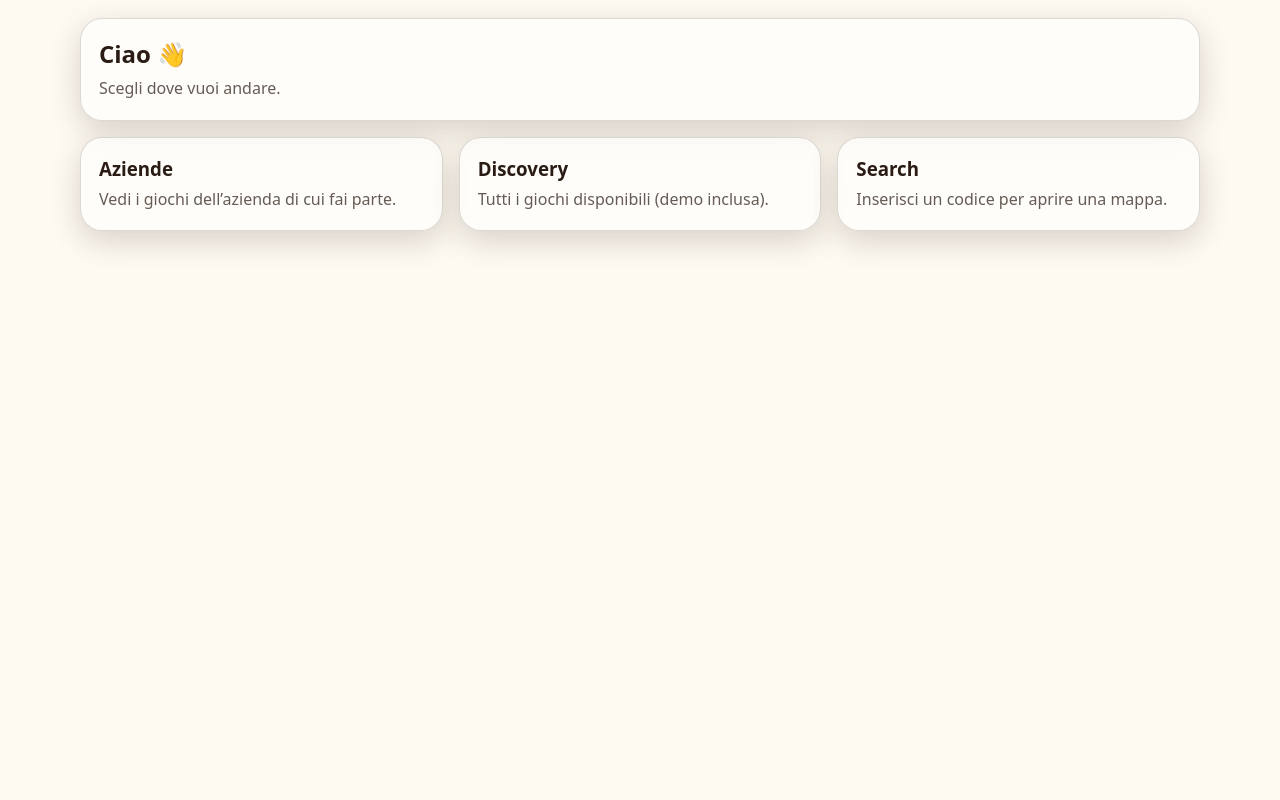
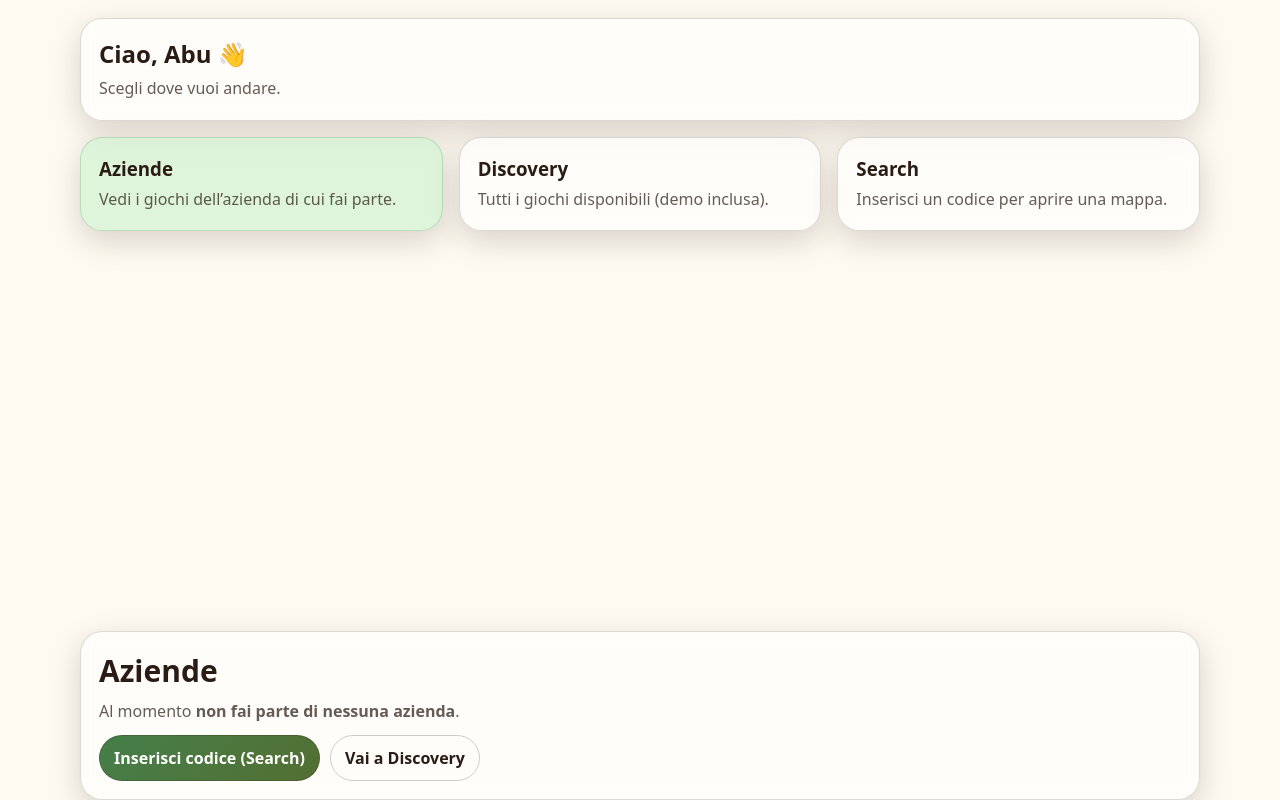
Before and after one commit to ItzAbu/Hackaton, a Django app: page /dashboard/private/ in a window 1280 px wide. Shown: the part 71-871 px from the top of the page. Run offline with Django 4.2, Linux system fonts and the light colour scheme; a user stored in the database is signed in; data comes from the database, SQL or seed files in the repository.

Commit message:
private fix

```diff
--- a/Dashboard/urls.py
+++ b/Dashboard/urls.py
@@ -4,10 +4,13 @@ from . import views
 urlpatterns = [
     path("", views.dashboard, name="dashboard"),
 
-    # ✅ area privati
+    # ✅ pagina unica privati
     path("private/", views.private_page, name="private_page"),
-    path("private/discovery/", views.discovery, name="private_discovery"),
-    path("private/companies/", views.companies, name="private_companies"),
-    path("private/search/", views.search_page, name="private_search"),
+
+    # ✅ compat: anche queste aprono la stessa pagina ma con tab diverso
+    path("private/companies/", views.private_page, {"tab": "companies"}, name="private_companies"),
+    path("private/discovery/", views.private_page, {"tab": "discovery"}, name="private_discovery"),
+    path("private/search/", views.private_page, {"tab": "search"}, name="private_search"),
+
     path("private/profile/", views.profile_page, name="private_profile"),
 ]
--- a/Dashboard/views.py
+++ b/Dashboard/views.py
@@ -14,42 +14,40 @@ def _get_profile(user):
 @login_required
 def dashboard(request):
     profile = _get_profile(request.user)
-    # ✅ se è privato, niente dashboard azienda
     if profile.user_type == Profile.Type.PRIVATE:
         return redirect("private_page")
     return render(request, "dashboard/dashboard.html", {"profile": profile})
 
 
 @login_required
-def private_page(request):
+def private_page(request, tab=None):
     profile = _get_profile(request.user)
     if profile.user_type != Profile.Type.PRIVATE:
         return redirect("dashboard")
-    return render(request, "dashboard/private_page.html", {"profile": profile})
+
+    # tab da URL (kwargs) oppure querystring ?tab=
+    selected = tab or request.GET.get("tab") or "companies"
+    if selected not in ("companies", "discovery", "search"):
+        selected = "companies"
+
+    return render(request, "dashboard/private_page.html", {
+        "profile": profile,
+        "selected_tab": selected,
+    })
 
 
+# ✅ non più pagine separate: puntano tutte alla stessa
 @login_required
 def discovery(request):
-    profile = _get_profile(request.user)
-    if profile.user_type != Profile.Type.PRIVATE:
-        return redirect("dashboard")
-    return render(request, "dashboard/discovery.html", {"profile": profile})
-
+    return redirect("/dashboard/private/?tab=discovery")
 
 @login_required
 def companies(request):
-    profile = _get_profile(request.user)
-    if profile.user_type != Profile.Type.PRIVATE:
-        return redirect("dashboard")
-    return render(request, "dashboard/companies.html", {"profile": profile})
-
+    return redirect("/dashboard/private/?tab=companies")
 
 @login_required
 def search_page(request):
-    profile = _get_profile(request.user)
-    if profile.user_type != Profile.Type.PRIVATE:
-        return redirect("dashboard")
-    return render(request, "dashboard/search.html", {"profile": profile})
+    return redirect("/dashboard/private/?tab=search")
 
 
 @login_required
--- a/static/style.css
+++ b/static/style.css
@@ -902,3 +902,13 @@ hr.sep{
   font-weight: 800;
   opacity: .85;
 }
+
+
+.tab-tile.is-active .card{
+  background: rgba(196, 240, 201, 0.55);  /* verde chiaro */
+  border: 1px solid rgba(58, 134, 75, 0.22);
+}
+
+.tab-panel{
+  margin-top: 0;
+}
--- a/templates/dashboard/private_page.html
+++ b/templates/dashboard/private_page.html
@@ -20,7 +20,10 @@
 
       <div class="topbar-right">
         <span class="badge">Privato</span>
-        <a class="btn btn-ghost" href="{% url 'private_search' %}">Search</a>
+
+        <!-- link rapido a search tab -->
+        <a class="btn btn-ghost" href="{% url 'private_page' %}?tab=search">Search</a>
+
         <a class="btn btn-outline" href="{% url 'logout' %}">Logout</a>
 
         <a class="avatar-link" href="{% url 'private_profile' %}" title="Profilo">
@@ -34,37 +37,134 @@
     <section class="container" style="margin-top:18px;">
       <div class="card pad">
         <h2 class="h3" style="margin:0 0 6px 0;">
-          Ciao{% if profile.first_name %}, {{ profile.first_name }}{% endif %} 👋
+          Ciao, {{ user.username }} 👋
         </h2>
         <p class="p" style="margin:0;">Scegli dove vuoi andare.</p>
       </div>
     </section>
 
+    <!-- ✅ “tab” -->
     <section class="container" style="margin-top:16px;">
       <div class="grid cols-3">
-        <a class="tile" href="{% url 'private_companies' %}">
+
+        <a class="tile tab-tile {% if selected_tab == 'companies' %}is-active{% endif %}"
+           href="{% url 'private_page' %}?tab=companies"
+           data-tab="companies">
           <div class="card pad">
             <h3 class="h3" style="margin:0 0 6px 0;">Aziende</h3>
             <p class="p" style="margin:0;">Vedi i giochi dell’azienda di cui fai parte.</p>
           </div>
         </a>
 
-        <a class="tile" href="{% url 'private_discovery' %}">
+        <a class="tile tab-tile {% if selected_tab == 'discovery' %}is-active{% endif %}"
+           href="{% url 'private_page' %}?tab=discovery"
+           data-tab="discovery">
           <div class="card pad">
             <h3 class="h3" style="margin:0 0 6px 0;">Discovery</h3>
             <p class="p" style="margin:0;">Tutti i giochi disponibili (demo inclusa).</p>
           </div>
         </a>
 
-        <a class="tile" href="{% url 'private_search' %}">
+        <a class="tile tab-tile {% if selected_tab == 'search' %}is-active{% endif %}"
+           href="{% url 'private_page' %}?tab=search"
+           data-tab="search">
           <div class="card pad">
             <h3 class="h3" style="margin:0 0 6px 0;">Search</h3>
             <p class="p" style="margin:0;">Inserisci un codice per aprire una mappa.</p>
           </div>
         </a>
+
       </div>
+    </section>
+
+    <!-- ✅ contenuto che cambia sotto -->
+    <section class="container" style="margin-top:16px;">
+
+      <!-- AZIENDE -->
+      <div class="card pad tab-panel"
+           data-panel="companies"
+           {% if selected_tab != 'companies' %}hidden{% endif %}>
+        <h2 class="h2" style="margin:0 0 8px 0;">Aziende</h2>
+        <p class="p" style="margin:0;">
+          Al momento <b>non fai parte di nessuna azienda</b>.
+        </p>
+
+        <div class="private-actions">
+          <a class="btn btn-primary" href="{% url 'private_page' %}?tab=search">Inserisci codice (Search)</a>
+          <a class="btn btn-ghost" href="{% url 'private_page' %}?tab=discovery">Vai a Discovery</a>
+        </div>
+      </div>
+
+      <!-- DISCOVERY -->
+      <div class="card pad tab-panel"
+           data-panel="discovery"
+           {% if selected_tab != 'discovery' %}hidden{% endif %}>
+        <h2 class="h2" style="margin:0 0 8px 0;">Discovery</h2>
+        <p class="p" style="margin:0 0 12px 0;">Per ora vedi solo la card di prova.</p>
+
+        <a class="tile" href="{% url 'kaboom' %}">
+          <div class="card pad game-card">
+            <div class="meta">
+              <div class="tag">Demo</div>
+              <h3 class="h3" style="margin:0;">Città Prova</h3>
+              <p class="p" style="margin:0;">Apri Kaboom (per ora è l’unico gioco visibile).</p>
+            </div>
+            <div>
+              <span class="btn btn-primary">Apri</span>
+            </div>
+          </div>
+        </a>
+      </div>
+
+      <!-- SEARCH -->
+      <div class="card pad tab-panel"
+           data-panel="search"
+           {% if selected_tab != 'search' %}hidden{% endif %}>
+        <h2 class="h2" style="margin:0 0 8px 0;">Search</h2>
+        <p class="p" style="margin:0;">
+          Inserisci un codice per aprire una mappa. (Per ora è solo UI, non funziona.)
+        </p>
+
+        <form class="search-form" method="get" action="#">
+          <input class="input" type="text" name="code" placeholder="Es. CITY-1234" />
+          <button class="btn btn-primary" type="submit">Apri</button>
+        </form>
+
+        <p class="p" style="margin-top:10px; opacity:.8;">
+          Suggerimento: in futuro qui potrai incollare un codice fornito dall’azienda o da un QR.
+        </p>
+      </div>
+
     </section>
   </main>
 
+  <script>
+    // ✅ Cambio tab senza ricaricare (ma mantiene anche ?tab=...)
+    (function(){
+      const tiles = document.querySelectorAll(".tab-tile[data-tab]");
+      const panels = document.querySelectorAll(".tab-panel[data-panel]");
+
+      function setTab(tab){
+        tiles.forEach(t => t.classList.toggle("is-active", t.dataset.tab === tab));
+        panels.forEach(p => p.hidden = (p.dataset.panel !== tab));
+
+        const url = new URL(window.location.href);
+        url.searchParams.set("tab", tab);
+        window.history.replaceState({}, "", url);
+      }
+
+      tiles.forEach(t => {
+        t.addEventListener("click", (e) => {
+          e.preventDefault();
+          setTab(t.dataset.tab);
+        });
+      });
+
+      // inizializza
+      const urlTab = new URLSearchParams(window.location.search).get("tab");
+      setTab(urlTab || "{{ selected_tab|default:'companies' }}");
+    })();
+  </script>
+
 </body>
 </html>
--- a/templates/registration/register.html
+++ b/templates/registration/register.html
@@ -74,7 +74,7 @@
           </div>
 
           <!-- Sezione PRIVATO -->
-          <div id="privateFields">
+          <div id="acc-privato">
             <div class="grid cols-2">
               <div class="field">
                 <label for="{{ form.first_name.id_for_label }}">Nome</label>
@@ -88,7 +88,7 @@
           </div>
 
           <!-- Sezione AZIENDA -->
-          <div id="companyFields" style="display:none;">
+          <div id="acc-azienda" style="display:none;">
             <div class="grid cols-2">
               <div class="field">
                 <label for="{{ form.company_name.id_for_label }}">Nome azienda</label>
```
Also changed, not shown: static/imgs/mail.jpg (deleted).
